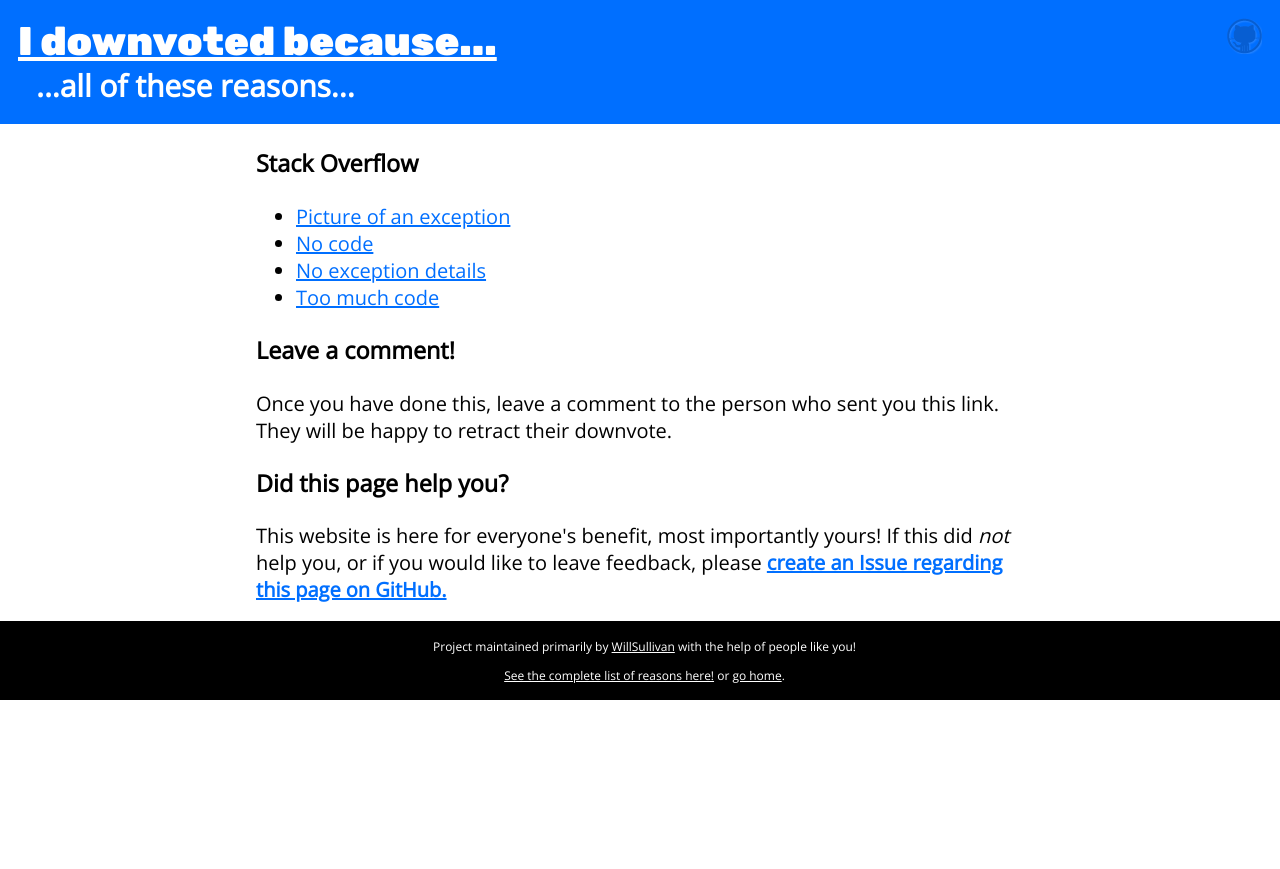
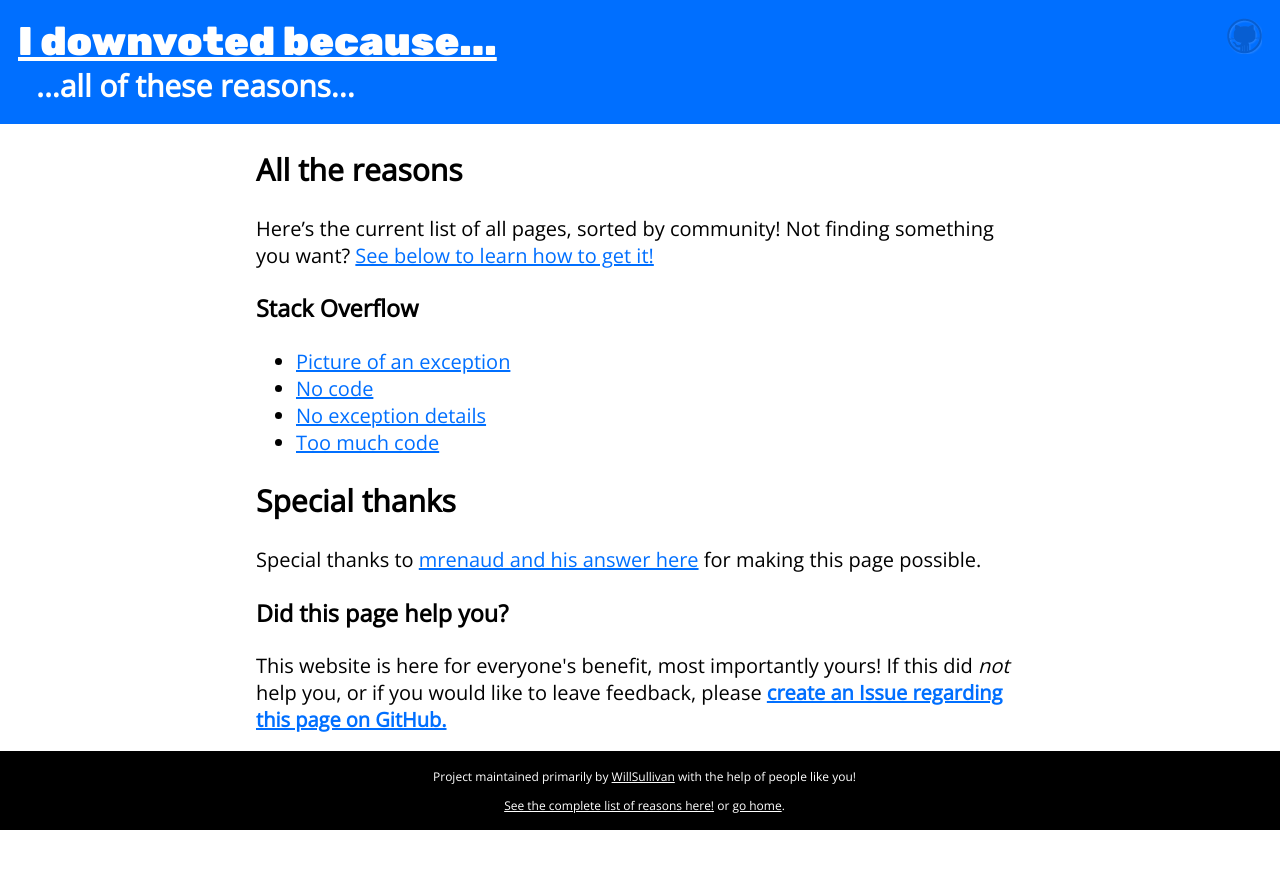
Before and after one commit to WillSullivan/idownvotedbecause, a Jekyll site: the page built from allreasons.md, in a window 1280 px wide. Shown: the top 869 px of the page. Built offline with Jekyll 4.4.1, drawn with Linux system fonts in a browser that asks for light colours.

Commit message:
Lots of little tweaks

```diff
--- a/_includes/footer.html
+++ b/_includes/footer.html
@@ -1,6 +1,4 @@
-<section class="call-to-action">
-    <h3>Leave a comment!</h3>
-    Once you have done this, leave a comment to the person who sent you this link. They will be happy to retract their downvote.
+<section id="call-to-action" class="call-to-action">
     <h3>Did this page help you?</h3>
     This website is here for everyone's benefit, most importantly yours! If this did <i>not</i> help you, or if you would like to leave feedback, please <b><a href="https://github.com/WillSullivan/IDownvotedBecause/issues/new">create an Issue regarding this page on GitHub.</a></b>
 </section>
--- a/allreasons.md
+++ b/allreasons.md
@@ -3,6 +3,9 @@ leyout: default
 title: I downvoted because...
 byline: all of these reasons...
 ---
+## All the reasons
+Here's the current list of all pages, sorted by community!  Not finding something you want? [See below to learn how to get it!](#call-to-action)
+
 {% for cat in site.category-list %}
 ### {{ cat }}
 <ul>
@@ -15,3 +18,6 @@ byline: all of these reasons...
   {% endfor %}  <!-- page -->
 </ul>
 {% endfor %}  <!-- cat -->
+
+## Special thanks
+Special thanks to [mrenaud and his answer here](https://stackoverflow.com/a/17913214/1228) for making this page possible.
```
Also changed, not shown: stackoverflow/imageofanexception.md (+3 -0 lines), stackoverflow/nocode.md (+3 -0 lines), stackoverflow/noexceptiondetails.md (+3 -0 lines), stackoverflow/toomuchcode.md (+3 -0 lines).
